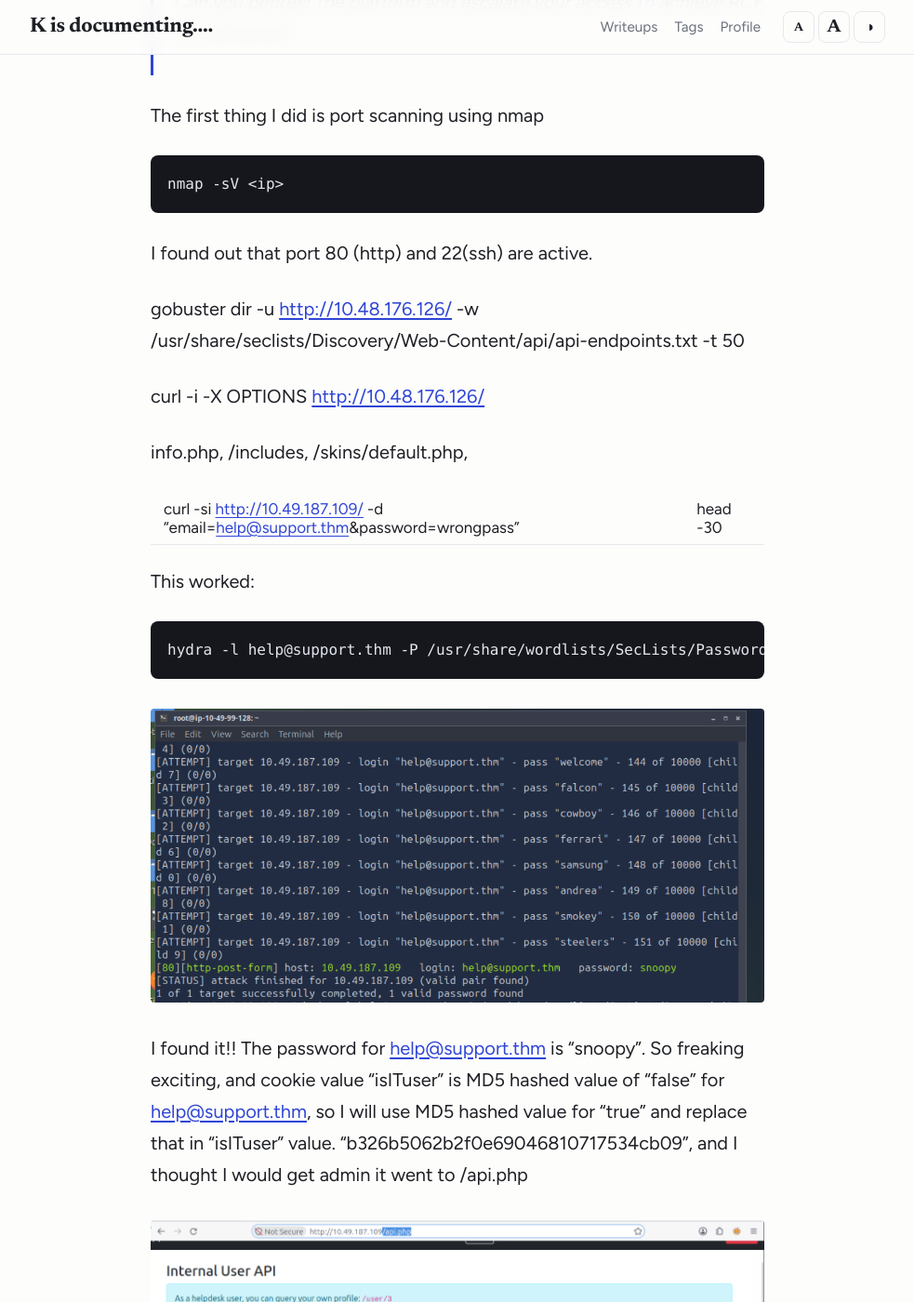
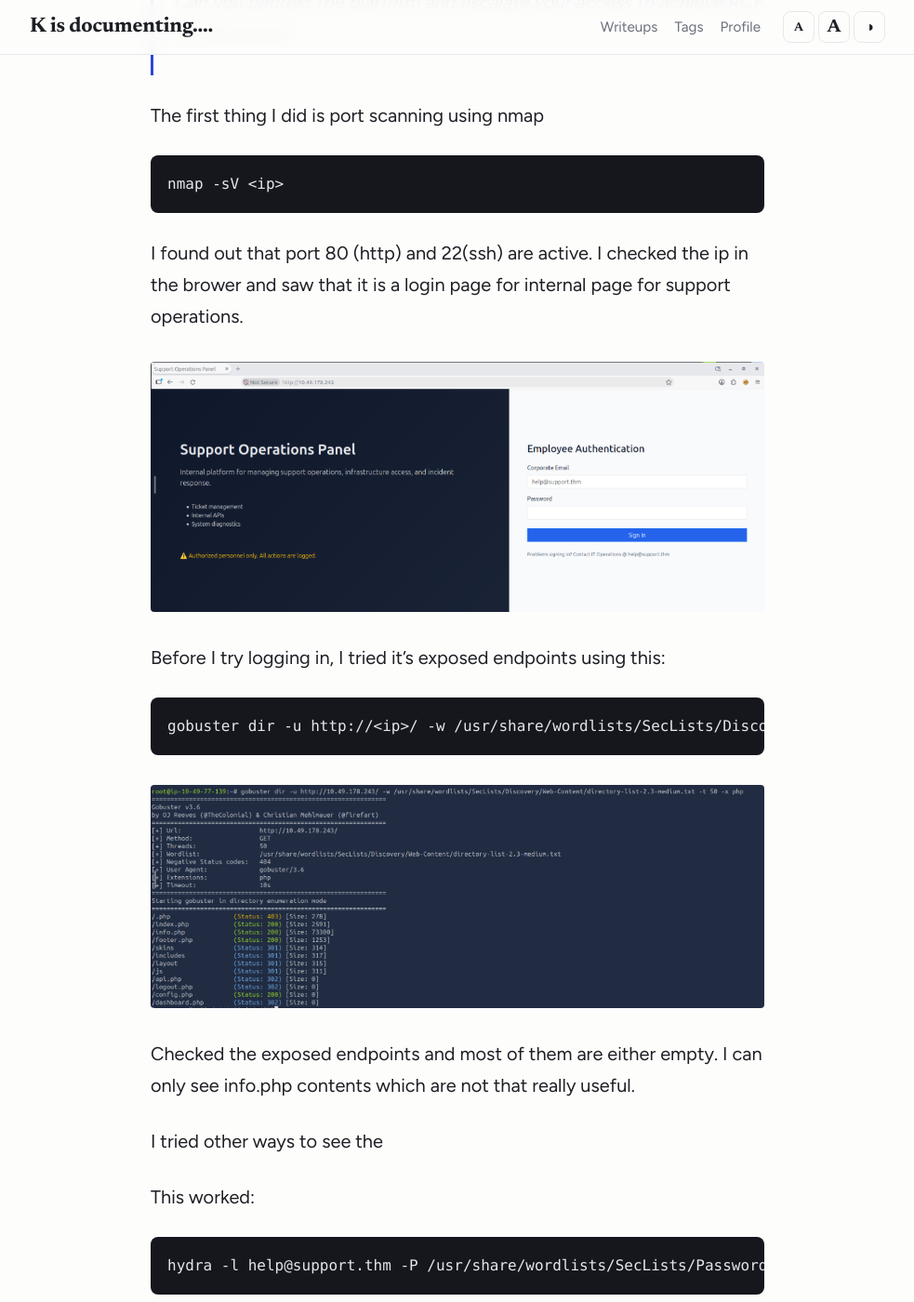
Before and after one commit to cloudskim/cloudskim.github.io, a Jekyll site: the page built from _posts/2026-10-21-thm-challenge-support-writeup.md, in a window 1280 px wide and 1400 px high, scrolled down 1184 px. Shown: the whole window at 93% size, without its empty margins (148-1131 px from the left). Built offline with Jekyll 4.4.1, drawn with Linux system fonts in a browser that asks for light colours.

Commit message:
Update _posts/2026-10-21-thm-challenge-support-writeup.md (via Pages CMS)

````diff
--- a/_posts/2026-10-21-thm-challenge-support-writeup.md
+++ b/_posts/2026-10-21-thm-challenge-support-writeup.md
@@ -20,15 +20,23 @@ The first thing I did is port scanning using nmap
 nmap -sV <ip>
 ```
 
-I found out that port 80 (http) and 22(ssh) are active.
+I found out that port 80 (http) and 22(ssh) are active. I checked the ip in the brower and saw that it is a login page for internal page for support operations.
 
-gobuster dir -u [http://10.48.176.126/](http://10.48.176.126/) -w /usr/share/seclists/Discovery/Web-Content/api/api-endpoints.txt -t 50
+![](/assets/images/image-7.png)
 
-curl -i -X OPTIONS [http://10.48.176.126/](http://10.48.176.126/)
+Before I try logging in, I tried it's exposed endpoints using this:
 
-info.php, /includes, /skins/default.php,
+```
+gobuster dir -u http://<ip>/ -w /usr/share/wordlists/SecLists/Discovery/Web-Content/directory-list-2.3-medium.txt -t 50 -x php
+```
 
-curl -si [http://10.49.187.109/](http://10.48.176.126/) -d "email=[help@support.thm](mailto:help@support.thm)&password=wrongpass" | head -30
+![image.png](/assets/images/image-9.png)
+
+Checked the exposed endpoints and most of them are either empty. I can only see info.php contents which are not that really useful.
+
+I tried other ways to see the
+
+
 
 This worked:
 
````
